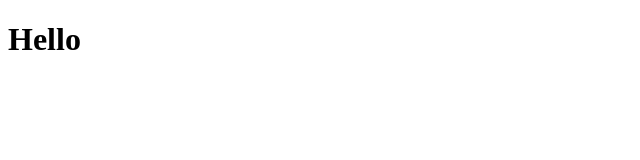
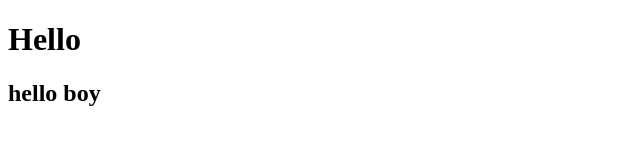
Before and after one commit to santhoshvempali/git-test, a plain HTML site: page index.html in a window 1280 px wide. Shown: the whole page, without its empty margins (0-640 px from the left). Drawn offline with Linux system fonts and the light colour scheme.

Commit message:
modified index.html

```diff
--- a/index.html
+++ b/index.html
@@ -5,5 +5,6 @@
     </head>
     <body>
         <h1>Hello</h1>
+        <h2>hello boy</h2>
     </body>
 </html>
```
